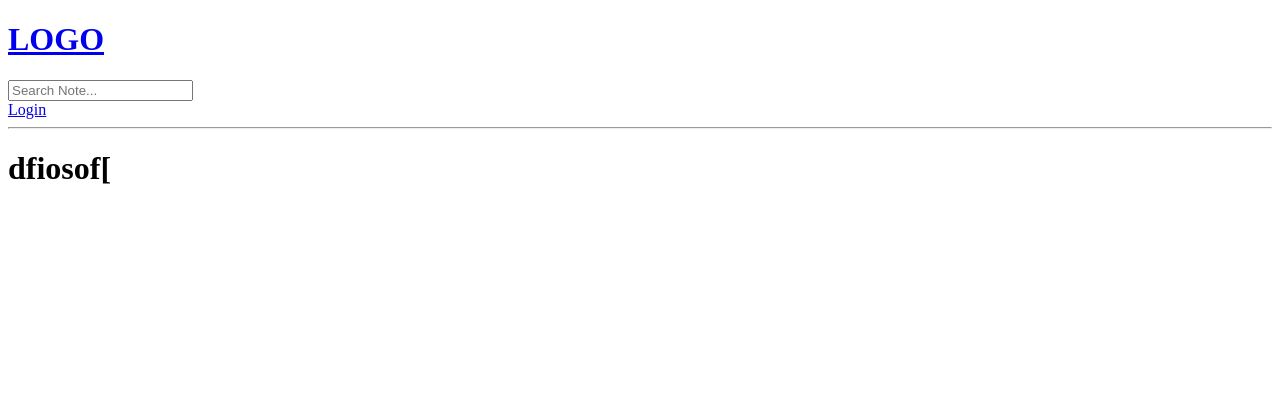
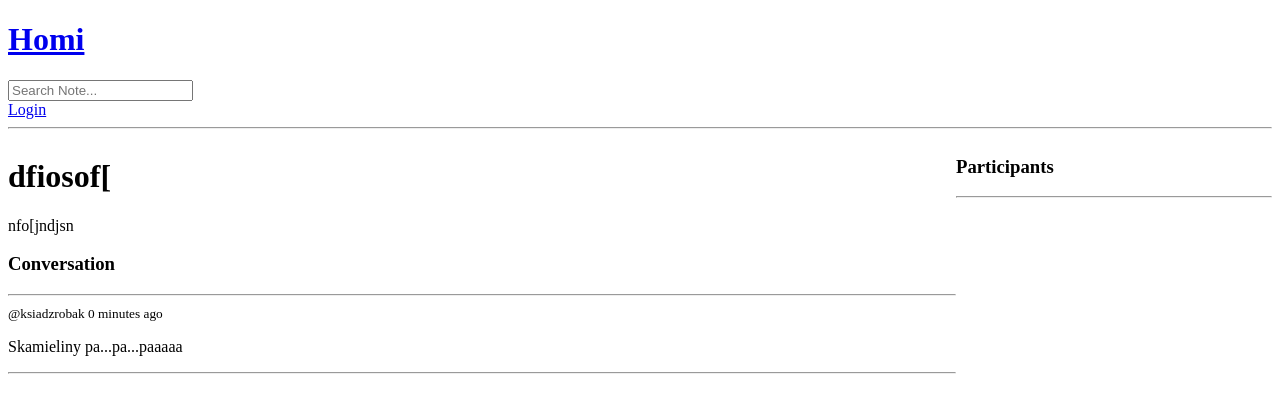
Before and after one commit to Woriork/Notatnik-online, a Django app: page /note/8/ in a window 1280 px wide. Shown: the top 413 px of the page. Run offline with Django 5.2, Linux system fonts and the light colour scheme; data comes from the database, SQL or seed files in the repository; both versions use the stored data as it was after the commit.

Commit message:
Dodawanie komentarzy, wyswietlanie uczestnikow

```diff
--- a/base/models.py
+++ b/base/models.py
@@ -13,7 +13,7 @@ class Note(models.Model):
     topic = models.ForeignKey(Topic , on_delete=models.SET_NULL, null = True)
     name = models.CharField(max_length=200)
     text = models.TextField(null=True, blank=True)
-    #participants
+    participants = models.ManyToManyField(User, related_name='participants', blank=True)
     #user =
     updated = models.DateTimeField(auto_now = True)
     created = models.DateTimeField(auto_now_add = True)
--- a/base/templates/base/note.html
+++ b/base/templates/base/note.html
@@ -1,4 +1,52 @@
 {% extends 'main.html' %}
 {% block content%}
-<h1>{{note.name}}</h1>
+
+<style>
+    .note-container{
+        display: grid;
+        grid-template-columns: 3fr 1fr;
+    }
+</style>
+
+<div class="note-container">
+    <div>
+        <h1>{{note.name}}</h1>
+
+        <p>{{note.text}}</p>
+
+        <div class="comment-wrapper">
+            <h3>Conversation</h3>
+            <hr>
+
+            {% for message in note_messages %}
+            <div>
+                <small>@{{message.user}}    {{message.created|timesince}} ago</small>
+                <p>{{message.body}}</p>
+                <hr>
+            </div>
+            {% endfor %}
+        </div>
+
+        {% if request.user.is_authenticated %}
+        <div class="comment-form">
+            <form method="POST" action="">
+                {% csrf_token %}
+                <input type="text" name="body" placeholder="Write your message here">
+            </form>
+        </div>
+        {% endif %}
+
+    </div>
+
+    <div>
+        <h3>Participants</h3>
+        <hr>
+
+        {% for user in participants %}
+            <div>
+                <p>@{{request.user}}</p>
+            </div>
+        {% endfor %}
+    </div>
+</div>
 {% endblock %}
--- a/base/views.py
+++ b/base/views.py
@@ -2,10 +2,11 @@ from django.shortcuts import render, redirect
 from django.http import HttpResponse
 from django.contrib import messages
 from django.contrib.auth.decorators import login_required
+#from django.db.models import Q
 from django.contrib.auth.models import User
 from django.contrib.auth import authenticate, login, logout
 from django.contrib.auth.forms import UserCreationForm
-from .models import Note, Topic
+from .models import Note, Topic, Message
 from .forms import NoteForm
 # Create your views here.
 
@@ -65,8 +66,18 @@ def home(request):
 
 def note(request, pk):
     note = Note.objects.get(id = pk)
-    context = {'note': note}
-    return render(request, 'base/note.html',context)
+    note_messages = note.message_set.all().order_by('-created')
+    participants = note.participants.all()
+    if request.method == 'POST':
+        message = Message.objects.create(
+            user=request.user,
+            note=note,
+            body=request.POST.get('body')
+        )
+        return redirect('note', pk=note.id)
+    context = {'note' : note, 'note_messages' : note_messages,
+                'participants': participants}
+    return render(request, 'base/note.html', context)
 
 @login_required(login_url='login')
 def createNote(request):
--- a/templates/navbar.html
+++ b/templates/navbar.html
@@ -1,5 +1,5 @@
 <a href = "/">
-    <h1>LOGO</h1>
+    <h1>Homi</h1>
 </a>
 <form method="GET" action="{% url 'home' %}">
     <input type ="text" name="q" placeholder="Search Note..."/>
```
Also changed, not shown: base/migrations/0003_alter_note_options_note_participants.py (added), db.sqlite3.
